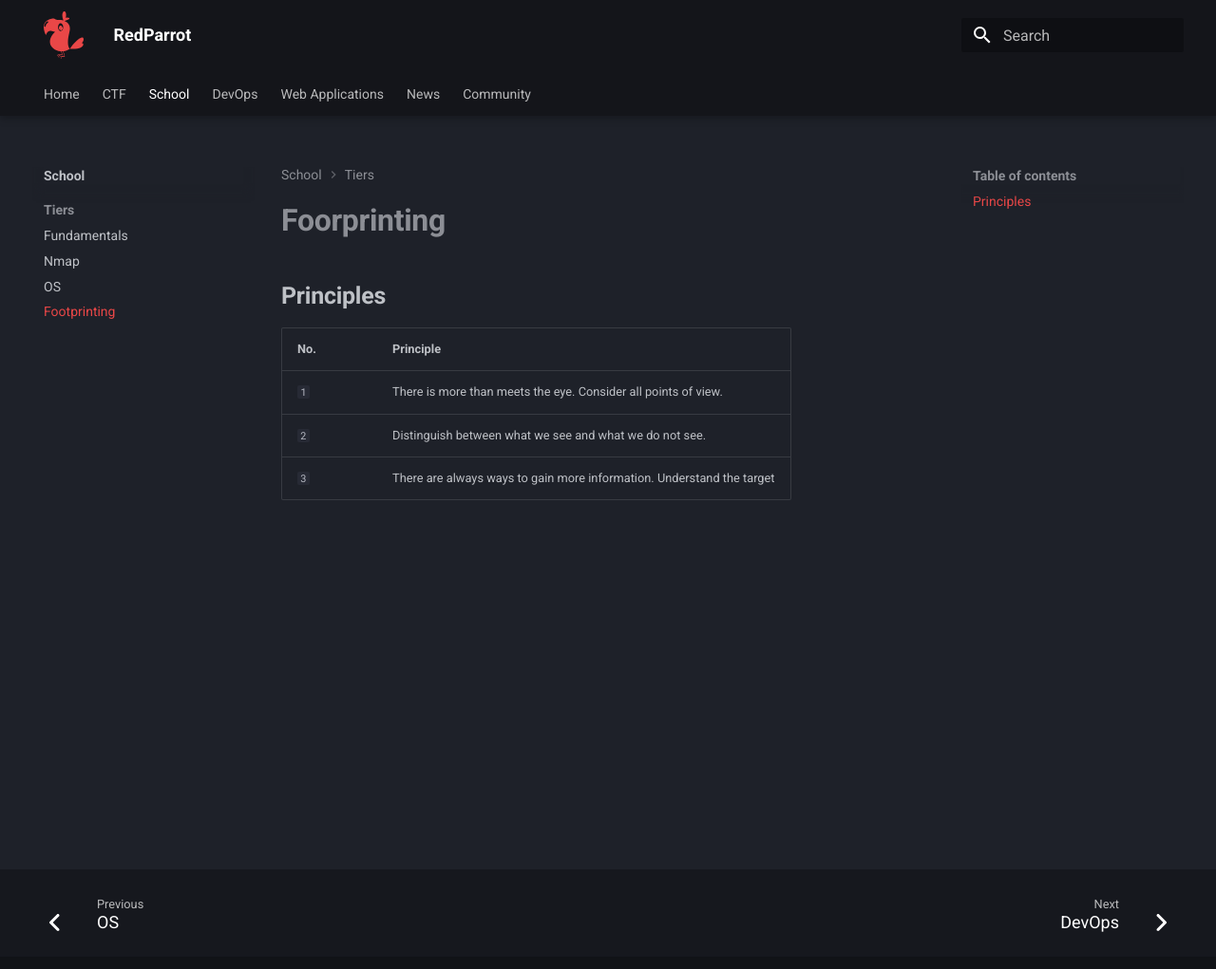
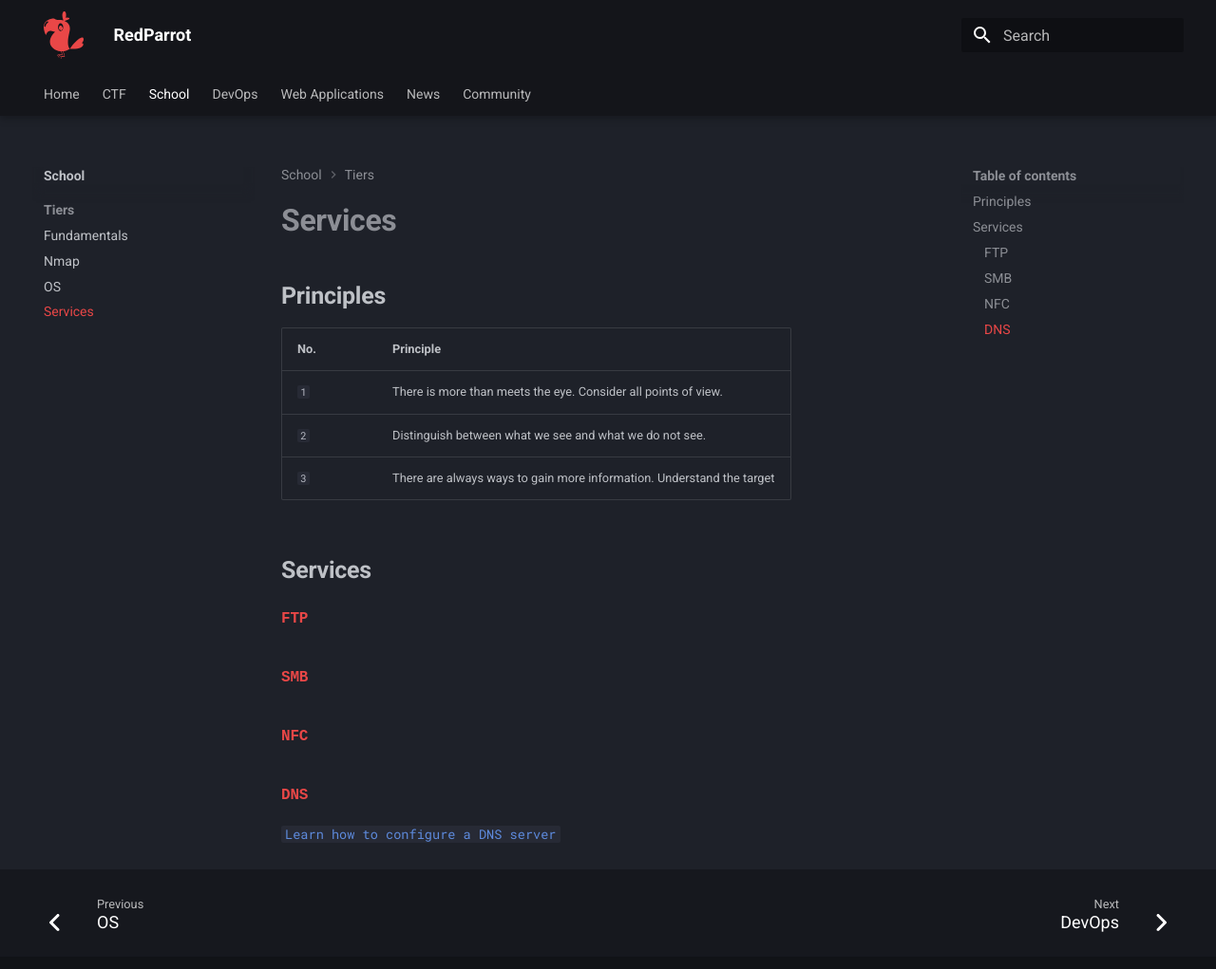
Before and after one commit to redp4rrot/docs, an MkDocs documentation site: the page built from docs/school/tiers/services.md, in a window 1280 px wide and 1032 px high. Shown: the top 1021 px of the window at 95% size. Built offline with MkDocs 1.6.1 and Material for MkDocs 9.7.7, drawn with Linux system fonts in a browser that asks for light colours; nearby versions of some CDN libraries.

Commit message:
Module: Footprinting

```diff
--- a/docs/school/tiers/footprinting.md
+++ b/docs/school/tiers/services.md
@@ -1,10 +1,23 @@
-# **Foorprinting**
+# **Services**
 
 ## **Principles**
-<span class="red-command"></span>
 
 | No.      | Principle                          |
 | ----------- | ------------------------------------ |
 | `1`       | There is more than meets the eye. Consider all points of view.  |
 | `2`       | Distinguish between what we see and what we do not see. |
 | `3`    | There are always ways to gain more information. Understand the target |
+
+
+## **Services**
+### <span class="red-command">FTP</span>
+
+### <span class="red-command">SMB</span>
+
+
+### <span class="red-command">NFC</span>
+
+
+### <span class="red-command">DNS</span>
+
+[`Learn how to configure a DNS server`](https://wiki.debian.org/Bind9#Introduction){target=_blank}
--- a/mkdocs.yml
+++ b/mkdocs.yml
@@ -24,7 +24,7 @@ nav:
     - Fundamentals: school/tiers/unixbasics.md
     - Nmap: school/tiers/nmap.md
     - OS: school/tiers/os.md
-    - Footprinting: school/tiers/footprinting.md
+    - Services: school/tiers/services.md
 
 
 - DevOps: devops/index.md
```
Also changed, not shown: 1 other file.
